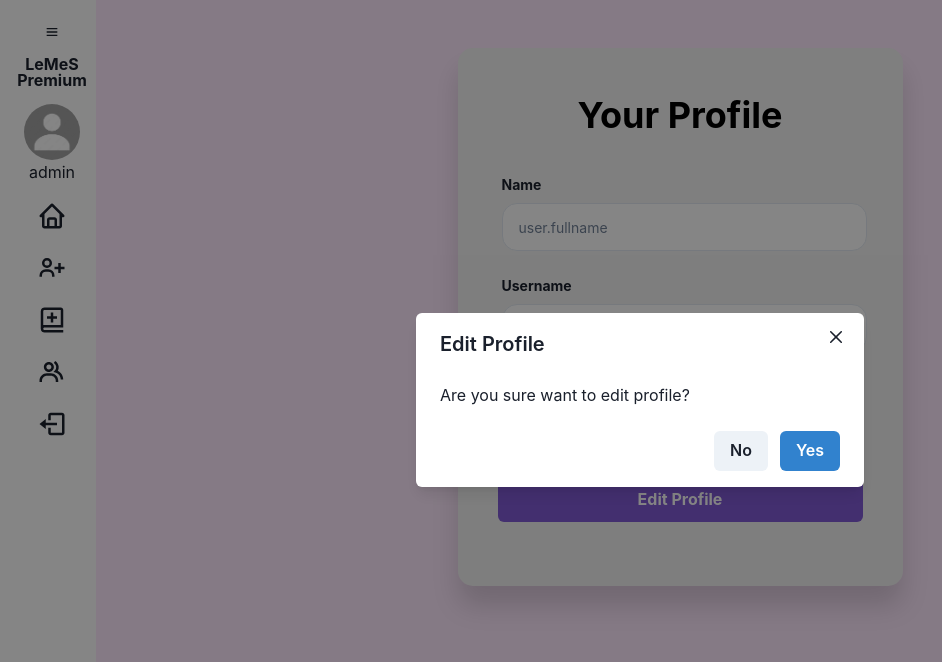
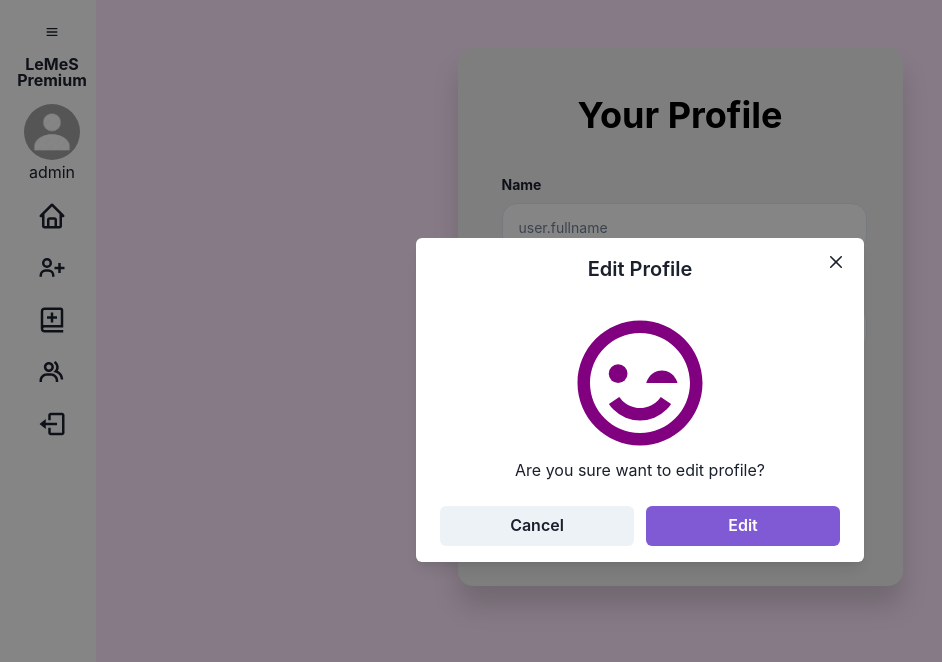
Before and after one commit to nathaniacalista01/LeMeS-WBD-React, a React (Create React App) app: page /profile in a window 1280 px wide. Both pictures are taken after a click on the button "Edit Profile". Shown: the top 662 px of the page, without its empty margins (0-942 px from the left). Built offline with nearby package versions, Linux system fonts and the light colour scheme.

Commit message:
style: alert dialog profile page

```diff
--- a/src/pages/Profile.tsx
+++ b/src/pages/Profile.tsx
@@ -15,7 +15,9 @@ import {
     AlertDialogOverlay,
     AlertDialogCloseButton,
     useDisclosure,
+    Box,
 } from "@chakra-ui/react";
+import { BiWinkSmile } from "react-icons/bi";
 
 function Profile() {
     const { isOpen, onOpen, onClose } = useDisclosure();
@@ -112,26 +114,29 @@ function Profile() {
                                 }}
                                 onClick={onOpen}>Edit Profile</Button>
                             <AlertDialog
-                                motionPreset='slideInBottom'
                                 leastDestructiveRef={cancelRef}
                                 onClose={onClose}
                                 isOpen={isOpen}
                                 isCentered
                             >
                                 <AlertDialogOverlay />
-
                                 <AlertDialogContent>
-                                    <AlertDialogHeader>Edit Profile</AlertDialogHeader>
+                                    <AlertDialogHeader textAlign={"center"}>Edit Profile</AlertDialogHeader>
                                     <AlertDialogCloseButton />
-                                    <AlertDialogBody>
-                                        Are you sure want to edit profile?
+                                    <AlertDialogBody textAlign={"center"}>
+                                        <Box display="flex" flexDirection="column" alignItems="center" justifyContent="center">
+                                            <Text as={BiWinkSmile} fontSize={"150px"} color="purple" />
+                                            <Text>
+                                                Are you sure want to edit profile?
+                                            </Text>
+                                        </Box>
                                     </AlertDialogBody>
-                                    <AlertDialogFooter>
-                                        <Button ref={cancelRef} onClick={onClose}>
-                                            No
+                                    <AlertDialogFooter justifyContent={"center"}>
+                                        <Button colorScheme="gray" ref={cancelRef} onClick={onClose} flex="1">
+                                            Cancel
                                         </Button>
-                                        <Button colorScheme='blue' ml={3}>
-                                            Yes
+                                        <Button colorScheme='purple' ml={3} flex="1">
+                                            Edit
                                         </Button>
                                     </AlertDialogFooter>
                                 </AlertDialogContent>
```
